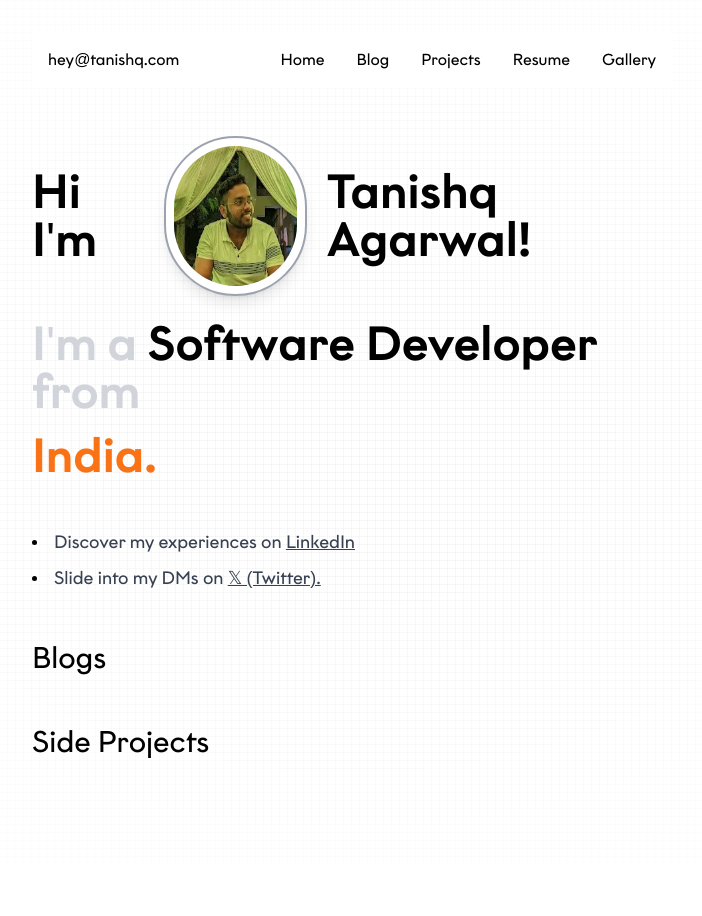
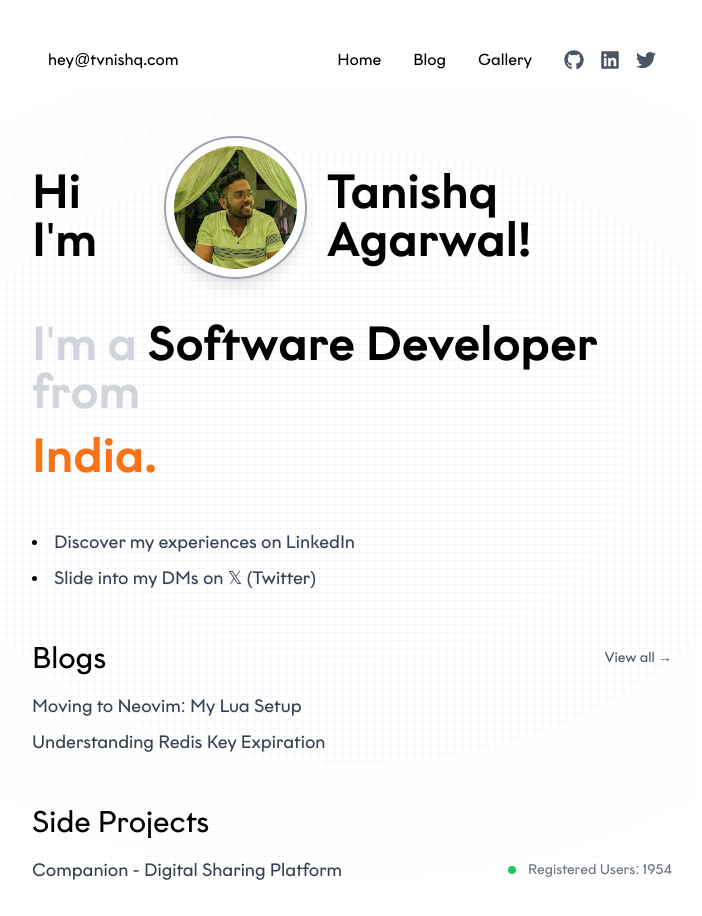
Before and after one commit to tanishq5414/tagarwal.pro, a Next.js app: page / in a window 1280 px wide. Shown: the whole page, without its empty margins (288-990 px from the left). Before the commit the page ends 864 px from the top, so only its background shows below. Built offline with nearby package versions, Linux system fonts and the light colour scheme; no server answers.

Commit message:
added stuff

```diff
--- a/package.json
+++ b/package.json
@@ -15,14 +15,16 @@
     "date-fns": "^4.1.0",
     "framer-motion": "^11.17.0",
     "gray-matter": "^4.0.3",
-    "lucide-react": "^0.471.0",
+    "lucide-react": "^0.471.1",
     "mini-svg-data-uri": "^1.4.4",
     "next": "15.1.4",
     "next-mdx-remote": "^5.0.0",
+    "next-seo": "^6.6.0",
     "next-themes": "^0.4.4",
     "posthog-js": "^1.205.0",
     "react": "^19.0.0",
     "react-dom": "^19.0.0",
+    "react-icons": "^5.4.0",
     "react-markdown": "^9.0.3",
     "react-syntax-highlighter": "^15.6.1",
     "remark-gfm": "^4.0.0",
--- a/src/app/blog/[slug]/page.tsx
+++ b/src/app/blog/[slug]/page.tsx
@@ -16,7 +16,7 @@ export default async function BlogPost( {params} : BlogParams) {
 
     return (
         <div className="w-full animate-blur-fade-in">
-            <div className="max-w-4xl mx-auto pt-8 px-6">
+            <div className=" mx-auto pt-8 px-6">
                 <article className="prose prose-lg
                     prose-headings:text-zinc-900
                     prose-p:text-zinc-900
@@ -25,7 +25,11 @@ export default async function BlogPost( {params} : BlogParams) {
                     prose-code:text-zinc-900
                     prose-code:bg-zinc-100
                     prose-code:p-1 prose-code:rounded
+                    prose-code:overflow-x-auto
+                    prose-code:whitespace-nowrap
+                    prose-code:max-w-[90vw] sm:prose-code:max-w-full
                     prose-pre:bg-zinc-100
+                    prose-pre:[white-space:prewrap]
                     prose-pre:p-4 prose-pre:rounded-lg
                     prose-h1:text-4xl prose-h2:text-3xl prose-h3:text-2xl prose-h4:text-xl
                     prose-h1:font-bold prose-h2:font-bold prose-h3:font-semibold prose-h4:font-medium
--- a/src/app/layout.tsx
+++ b/src/app/layout.tsx
@@ -30,9 +30,9 @@ export default function RootLayout({
       <CSPostHogProvider>
       <body className={`${geistSans.variable} ${geistMono.variable} antialiased`}>
         <GridBackground>
-          <div className="min-h-screen lg:w-[50vw] animate-blur-fade-in">
+          <div className="min-h-screen lg:w-[70vw] xl:w-[50vw] md:px-0 px-6">
             <NavBar />
-            <div className="lg:w-[50vw] pt-12">
+            <div className="pt-12 animate-blur-fade-in">
               <div className="w-full">{children}</div>
             </div>
           </div>
--- a/src/app/page.tsx
+++ b/src/app/page.tsx
@@ -1,18 +1,62 @@
 import Image from "next/image";
+import getBlogMetaData from "@/utils/getBlogMetaData";
+import Link from "next/link";
 
+const projects = [
+  {
+    name: "Companion - Digital Sharing Platform",
+    url: "https://github.com/tanishq5414/companion",
+    users: "1954",
+  }
+];
+const experiences = [
+    {
+      url: `${process.env.NEXT_PUBLIC_LINKEDIN_URL}/details/experience`,
+      text: "Discover my experiences on LinkedIn"
+    },
+    {
+      url: process.env.NEXT_PUBLIC_TWITTER_URL,
+      text: "Slide into my DMs on 𝕏 (Twitter)"
+    }
+  ];
 export default function Home() {
+  const posts = getBlogMetaData('blogs');
+  const recentPosts = posts.slice(0, 3); // Get only the 3 most recent posts
+
+
+  const sideProjects = projects.map((project) => (
+    <li key={project.url}>
+      <div className="flex items-center justify-between">
+        <a
+          href={project.url}
+          target="_blank"
+          rel="noopener noreferrer"
+          className="text-lg text-gray-700 hover:text-gray-900 transition-colors"
+        >
+          {project.name}
+        </a>
+        <div className="flex items-center">
+          <span className="w-2 h-2 bg-green-500 rounded-full mr-1"></span>
+          <span className="text-sm text-gray-500 ml-2">
+            Registered Users: {project.users}
+          </span>
+        </div>
+      </div>
+    </li>
+  ));
+
   return (
     <div className="flex flex-col items-start h-full w-full justify-start">
-        <div className="flex flex-row gap-5 items-center">
+        <div className="flex sm:flex-row flex-col gap-5 sm:items-center">
           <div className="text-5xl font-medium text-black">Hi I'm</div>
-          <div className="w-40 h-40 rounded-md">
+          <div className="w-40 h-40 rounded-md align-middle">
             <Image
               src={"/images/tanishq-agarwal.webp"}
               alt={"tanishq agarwal photo"}
               height={40}
               width={40}
               unoptimized={true}
-              className="rounded-full p-2 w-40 shadow-lg h-40 border-2 border-gray-400 bg-white"
+              className="rounded-full p-2 w-40 shadow-lg border-2 border-gray-400 bg-white"
             />
           </div>
           <div className="text-5xl font-medium text-black">Tanishq Agarwal!</div>
@@ -21,23 +65,42 @@ export default function Home() {
         <div className="text-5xl font-medium text-orange-500 pt-4">India.</div>
       <div>
         <ul className="list-disc list-inside space-y-2 pt-12 text-black">
-          <li>
-            <a href={`${process.env.NEXT_PUBLIC_LINKEDIN_URL}/details/experience`} target="_blank" rel="noopener noreferrer" className="text-lg text-gray-700 hover:text-gray-900 transition-colors">
-              Discover my experiences on <span className="underline cursor-pointer">LinkedIn</span>
-            </a>
-          </li>
-          <li>
-            <a href={process.env.NEXT_PUBLIC_TWITTER_URL} target="_blank" rel="noopener noreferrer" className="text-lg text-gray-700 hover:text-gray-900 transition-colors">
-              Slide into my DMs on <span className="underline cursor-pointer">𝕏 (Twitter).</span>
-            </a>
-          </li>
+          {experiences.map((exp) => (
+            <li key={exp.url}>
+              <a href={exp.url} target="_blank" rel="noopener noreferrer" className="text-lg text-gray-700 hover:text-gray-900 transition-colors">
+                {exp.text}
+              </a>
+            </li>
+          ))}
         </ul>
       </div>
-      <div className="pt-12">
-        <a className="text-3xl text-black">Blogs</a>
+      <div className="pt-12 w-full">
+        <div className="flex justify-between items-center">
+          <h2 className="text-3xl text-black">Blogs</h2>
+          <Link href="/blog" className="text-sm text-gray-600 hover:text-gray-900 transition-colors">
+            View all →
+          </Link>
+        </div>
+        <ul className="mt-4 space-y-2">
+          {recentPosts.map((post) => (
+            <li key={post.slug}>
+              <Link
+                href={`/blog/${post.slug}`}
+                className="text-lg text-gray-700 hover:text-gray-900 transition-colors"
+              >
+                {post.title}
+              </Link>
+            </li>
+          ))}
+        </ul>
       </div>
-      <div className="pt-12">
-        <a className="text-3xl text-black">Side Projects</a>
+      <div className="pt-12 w-full">
+        <div className="flex justify-between items-center">
+          <h2 className="text-3xl text-black">Side Projects</h2>
+        </div>
+        <ul className="mt-4 space-y-4">
+          {sideProjects}
+        </ul>
       </div>
     </div>
   );
--- a/src/components/nav-bar.tsx
+++ b/src/components/nav-bar.tsx
@@ -1,16 +1,69 @@
+'use client'
 import Link from "next/link";
+import { FaGithub, FaLinkedin, FaTwitter } from "react-icons/fa";
+import { Menu, X } from "lucide-react";
+import { use, useState } from "react";
 
 export function NavBar() {
+  const [isMenuOpen, setIsMenuOpen] = useState(false);
+
   return (
-    <div className="sticky top-0 w-full flex justify-between items-center max-h-16 p-4 bg-white  z-50">
-      <h1 className="text-md hover:underline cursor-pointer text-black dark:text-white">hey@tanishq.com</h1>
-      <div className="flex items-center gap-8 text-black dark:text-white">
-        <Link href="/">Home</Link>
-        <Link href="/blog">Blog</Link>
-        <Link href="/projects">Projects</Link>
-        <Link href="/resume">Resume</Link>
-        <Link href="/gallery">Gallery</Link>
+    <div className="sticky top-0 w-full flex flex-col bg-white z-50">
+      <div className="flex justify-between items-center max-h-16 p-4">
+        <h1 className="text-md hover:underline cursor-pointer text-black dark:text-white">
+          hey@tvnishq.com
+        </h1>
+
+        {/* Mobile menu button */}
+        <button
+          className="md:hidden text-black dark:text-white"
+          onClick={() => setIsMenuOpen(!isMenuOpen)}
+        >
+          {isMenuOpen ? <X size={24} /> : <Menu size={24} />}
+        </button>
+
+        {/* Desktop navigation */}
+        <div className="hidden md:flex items-center gap-8">
+          <div className="flex items-center gap-8 text-black dark:text-white">
+            <Link href="/">Home</Link>
+            <Link href="/blog">Blog</Link>
+            <Link href="/gallery">Gallery</Link>
+          </div>
+          <div className="flex items-center gap-4 text-gray-600">
+            <Link href="https://github.com/tanishq5414" target="_blank" rel="noopener noreferrer">
+              <FaGithub className="w-5 h-5 hover:text-gray-400 transition-colors" />
+            </Link>
+            <Link href="https://linkedin.com/in/tanishqagarwal" target="_blank" rel="noopener noreferrer">
+              <FaLinkedin className="w-5 h-5 hover:text-gray-400 transition-colors" />
+            </Link>
+            <Link href="https://twitter.com/tvnishq" target="_blank" rel="noopener noreferrer">
+              <FaTwitter className="w-5 h-5 hover:text-gray-400 transition-colors" />
+            </Link>
+          </div>
+        </div>
       </div>
+
+      {/* Mobile navigation */}
+      {isMenuOpen && (
+        <div className="md:hidden flex flex-col items-center py-4 space-y-4 bg-white dark:bg-black">
+          <div className="flex flex-col items-center gap-4 text-black dark:text-white">
+            <Link href="/" onClick={() => setIsMenuOpen(false)}>Home</Link>
+            <Link href="/blog" onClick={() => setIsMenuOpen(false)}>Blog</Link>
+            <Link href="/gallery" onClick={() => setIsMenuOpen(false)}>Gallery</Link>
+          </div>
+          <div className="flex items-center gap-4 text-gray-600">
+            <Link href="https://github.com/tanishq5414" target="_blank" rel="noopener noreferrer">
+              <FaGithub className="w-5 h-5 hover:text-gray-400 transition-colors" />
+            </Link>
+            <Link href="https://linkedin.com/in/tanishqagarwal" target="_blank" rel="noopener noreferrer">
+              <FaLinkedin className="w-5 h-5 hover:text-gray-400 transition-colors" />
+            </Link>
+            <Link href="https://twitter.com/tvnishq" target="_blank" rel="noopener noreferrer">
+              <FaTwitter className="w-5 h-5 hover:text-gray-400 transition-colors" />
+            </Link>
+          </div>
+        </div>
+      )}
     </div>
   );
 }
```
Also changed, not shown: blogs/neovim-setup.md (+0 -30 lines), 1 other file (tests, documents, lock files or other folders).
